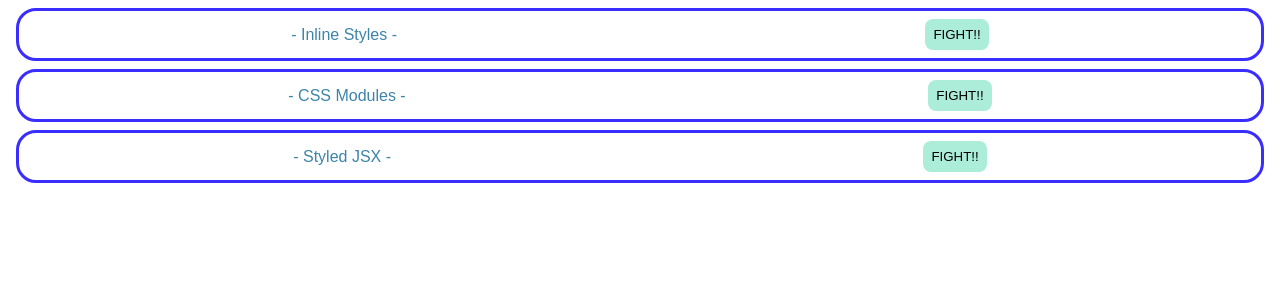
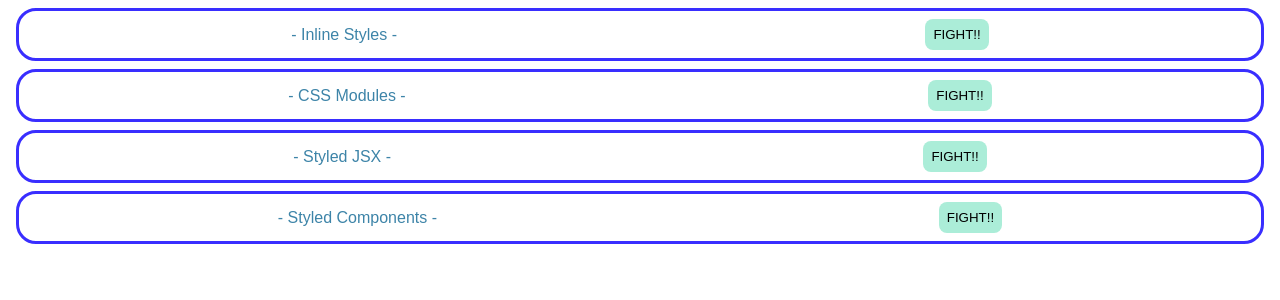
Before and after one commit to koyamal/learn-react-03, a React (Create React App) app: page / in a window 1280 px wide. Shown: the top 300 px of the page. Built offline with nearby package versions, Linux system fonts and the light colour scheme.

Commit message:
Add style by Styled Components

```diff
--- a/package.json
+++ b/package.json
@@ -9,6 +9,7 @@
     "react": "17.0.2",
     "react-dom": "17.0.2",
     "react-scripts": "4.0.0",
+    "styled-components": "5.3.5",
     "styled-jsx": "5.0.7"
   },
   "devDependencies": {
--- a/src/App.js
+++ b/src/App.js
@@ -1,5 +1,6 @@
 import { CssModules } from "./components/CssModules";
 import { InlineStyle } from "./components/InlineStyle";
+import { StyledComponents } from "./components/StyledComponents";
 import { StyledJsx } from "./components/StyledJsx";
 import "./styles.css";
 
@@ -9,6 +10,7 @@
       <InlineStyle />
       <CssModules />
       <StyledJsx />
+      <StyledComponents />
     </div>
   );
 }
--- /dev/null
+++ b/src/components/StyledComponents.jsx
@@ -0,0 +1,39 @@
+import styled from "styled-components";
+
+export const StyledComponents = () => {
+  return (
+    <>
+      <Container>
+        <Title>- Styled Components -</Title>
+        <Button>FIGHT!!</Button>
+      </Container>
+    </>
+  );
+};
+
+const Container = styled.div`
+  border: solid 3px #392eff;
+  border-radius: 20px;
+  padding: 8px;
+  margin: 8px;
+  display: flex;
+  justify-content: space-around;
+  align-items: center;
+`;
+
+const Title = styled.p`
+  margin: 0;
+  color: #3d84a8;
+`;
+
+const Button = styled.button`
+  background-color: #abedd8;
+  border: none;
+  padding: 8px;
+  border-radius: 8px;
+  &:hover {
+    background-color: #46cdcf;
+    color: #fff;
+    cursor: pointer;
+  }
+`;
```
